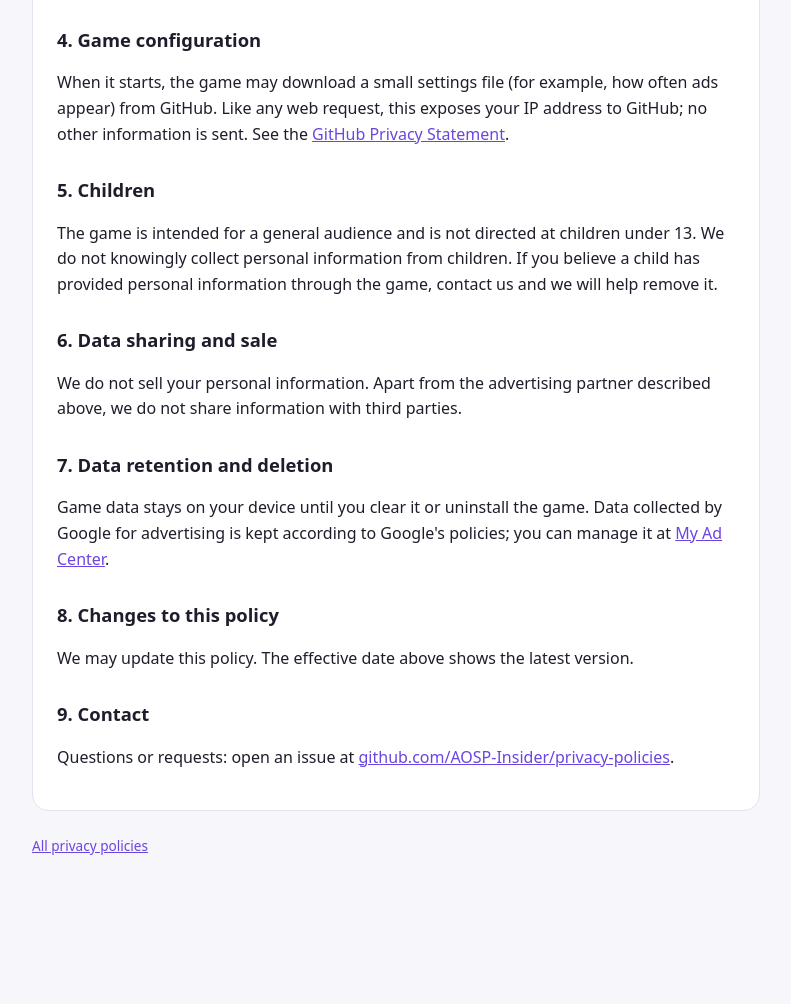
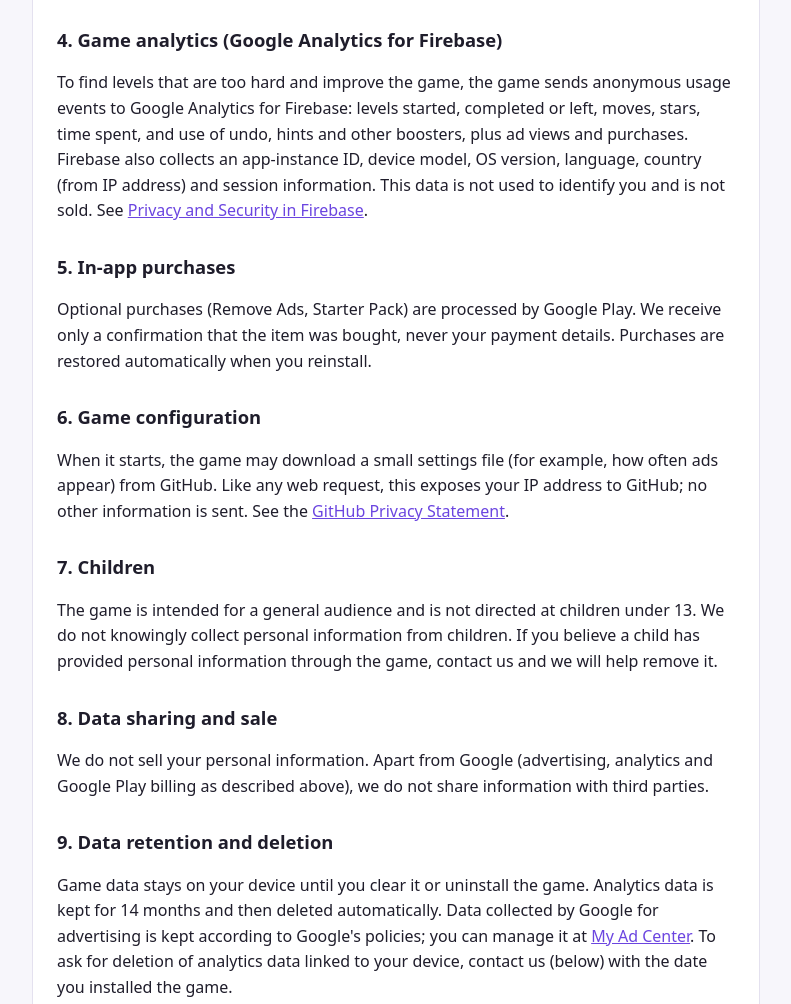
Before and after one commit to AOSP-Insider/privacy-policies, a plain HTML site: page tumble-sort/index.html in a window 1280 px wide. Shown: the part 969-1973 px from the top of the page, without its empty margins (244-1035 px from the left). Before the commit the page ends 1890 px from the top, so only its background shows below. Drawn offline with Linux system fonts and the light colour scheme.

Commit message:
Tumble Sort policy: Firebase Analytics and in-app purchases

```diff
--- a/tumble-sort/index.html
+++ b/tumble-sort/index.html
@@ -10,7 +10,7 @@
 <main>
   <div class="card">
     <h1>Tumble Sort: Gravity Box</h1>
-    <p class="muted">Privacy Policy &middot; Effective November 13, 2026 &middot; Package com.sdcode.tumblesort</p>
+    <p class="muted">Privacy Policy &middot; Effective November 14, 2026 &middot; Package com.sdcode.tumblesort</p>
 
     <p>Tumble Sort: Gravity Box ("the game") is published by Samir Dubey ("we", "us"). This policy explains what
     information the game handles and why. We do not ask for your name, email address, contacts, photos or precise location.</p>
@@ -43,29 +43,41 @@
       information through the same privacy options.</li>
     </ul>
 
-    <h2>4. Game configuration</h2>
+    <h2>4. Game analytics (Google Analytics for Firebase)</h2>
+    <p>To find levels that are too hard and improve the game, the game sends anonymous usage events to Google Analytics
+    for Firebase: levels started, completed or left, moves, stars, time spent, and use of undo, hints and other
+    boosters, plus ad views and purchases. Firebase also collects an app-instance ID, device model, OS version,
+    language, country (from IP address) and session information. This data is not used to identify you and is not
+    sold. See <a href="https://firebase.google.com/support/privacy">Privacy and Security in Firebase</a>.</p>
+
+    <h2>5. In-app purchases</h2>
+    <p>Optional purchases (Remove Ads, Starter Pack) are processed by Google Play. We receive only a confirmation that
+    the item was bought, never your payment details. Purchases are restored automatically when you reinstall.</p>
+
+    <h2>6. Game configuration</h2>
     <p>When it starts, the game may download a small settings file (for example, how often ads appear) from GitHub.
     Like any web request, this exposes your IP address to GitHub; no other information is sent. See the
     <a href="https://docs.github.com/site-policy/privacy-policies/github-general-privacy-statement">GitHub Privacy Statement</a>.</p>
 
-    <h2>5. Children</h2>
+    <h2>7. Children</h2>
     <p>The game is intended for a general audience and is not directed at children under 13. We do not knowingly
     collect personal information from children. If you believe a child has provided personal information through
     the game, contact us and we will help remove it.</p>
 
-    <h2>6. Data sharing and sale</h2>
-    <p>We do not sell your personal information. Apart from the advertising partner described above, we do not share
-    information with third parties.</p>
+    <h2>8. Data sharing and sale</h2>
+    <p>We do not sell your personal information. Apart from Google (advertising, analytics and Google Play billing as
+    described above), we do not share information with third parties.</p>
 
-    <h2>7. Data retention and deletion</h2>
-    <p>Game data stays on your device until you clear it or uninstall the game. Data collected by Google for
-    advertising is kept according to Google's policies; you can manage it at
-    <a href="https://myadcenter.google.com">My Ad Center</a>.</p>
+    <h2>9. Data retention and deletion</h2>
+    <p>Game data stays on your device until you clear it or uninstall the game. Analytics data is kept for 14 months
+    and then deleted automatically. Data collected by Google for advertising is kept according to Google's policies;
+    you can manage it at <a href="https://myadcenter.google.com">My Ad Center</a>. To ask for deletion of analytics
+    data linked to your device, contact us (below) with the date you installed the game.</p>
 
-    <h2>8. Changes to this policy</h2>
+    <h2>10. Changes to this policy</h2>
     <p>We may update this policy. The effective date above shows the latest version.</p>
 
-    <h2>9. Contact</h2>
+    <h2>11. Contact</h2>
     <p>Questions or requests: open an issue at
     <a href="https://github.com/AOSP-Insider/privacy-policies/issues">github.com/AOSP-Insider/privacy-policies</a>.</p>
   </div>
```
